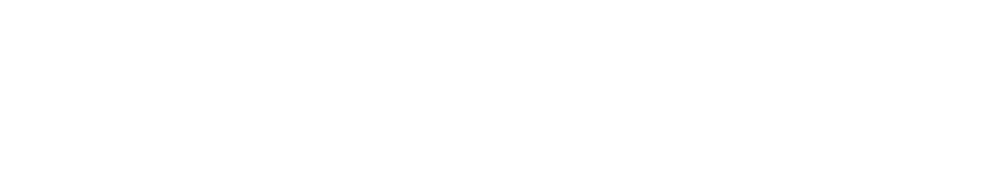
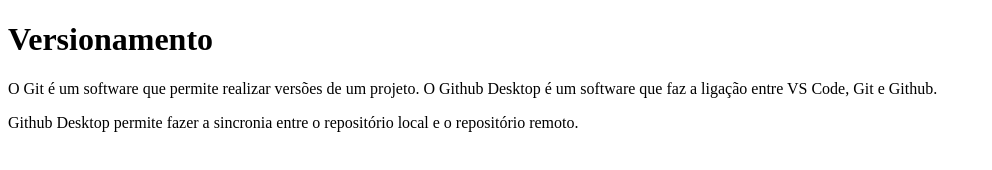
Before and after one commit to mi4zer0/3infom, a plain HTML site: page index.html in a window 1280 px wide. Shown: the whole page, without its empty margins (0-992 px from the left). Drawn offline with Linux system fonts and the light colour scheme.

Commit message:
Seção versionamento
Criando uma segunda versão

```diff
--- a/index.html
+++ b/index.html
@@ -6,6 +6,9 @@
     <title>Versionamento</title>
 </head>
 <body>
+    <h1>Versionamento</h1>
+    <p>O Git é um software que permite realizar versões de um projeto. O Github Desktop é um software que faz a ligação entre VS Code, Git e Github.</p>
 
+    <p>Github Desktop permite fazer a sincronia entre o repositório local e o repositório remoto.</p>
 </body>
 </html>
```
